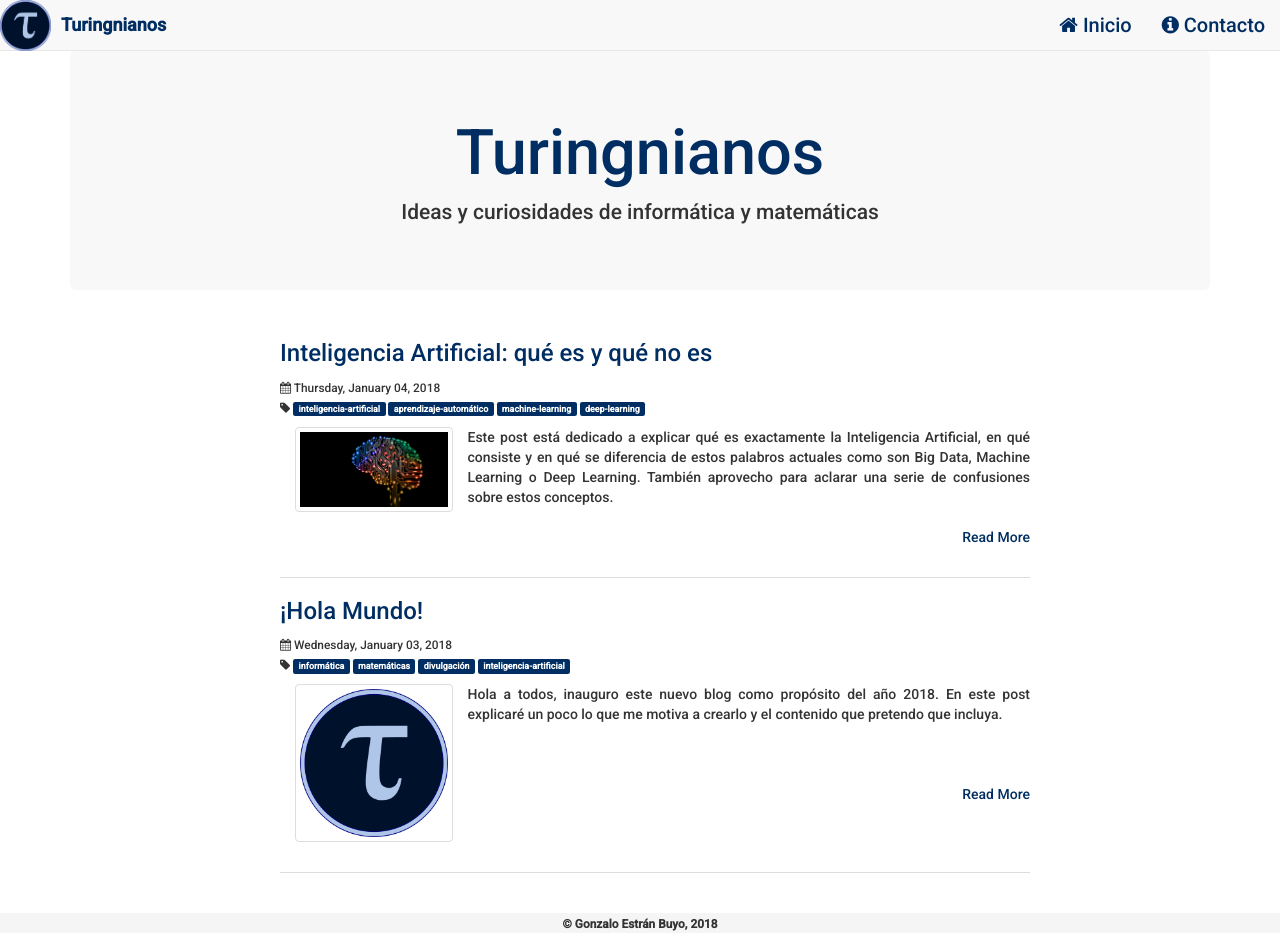
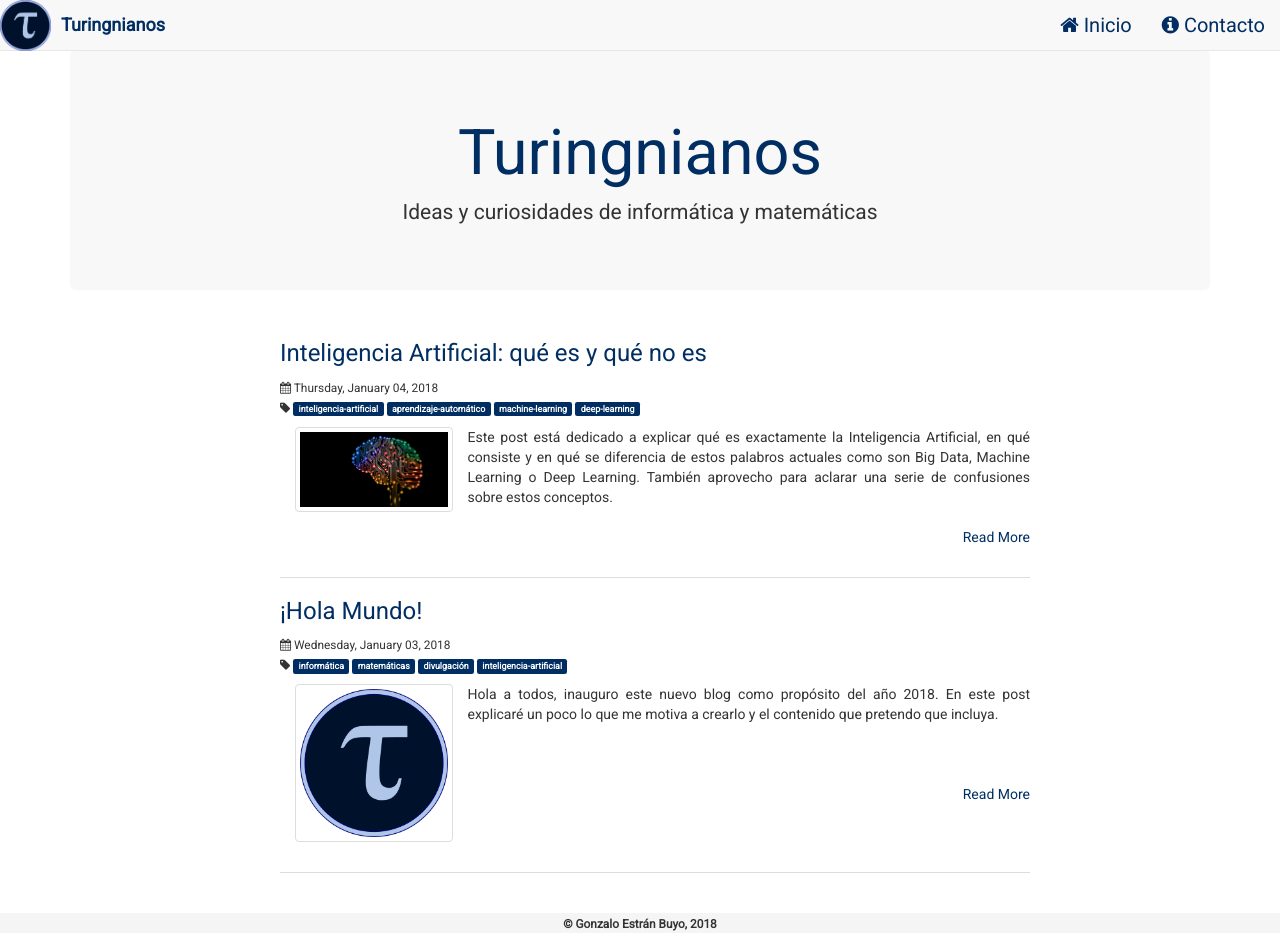
Before and after one commit to turingnianos/turingnianos.github.io, a Jekyll site: the page built from index.html, in a window 1280 px wide and 933 px high. Built offline with Jekyll 4.4.1, drawn with Linux system fonts in a browser that asks for light colours; nearby versions of some CDN libraries; comment, search, counter and statistics services are not loaded.

Commit message:
Update site.css

```diff
--- a/assets/css/site.css
+++ b/assets/css/site.css
@@ -1,5 +1,5 @@
 /* @import url(http://fonts.googleapis.com/css?family=Lato:400,700); */
-@import url(https://fonts.googleapis.com/css?family=Roboto:500);
+@import url(https://fonts.googleapis.com/css?family=Roboto);
 
 /* global settings */
 body {
```
